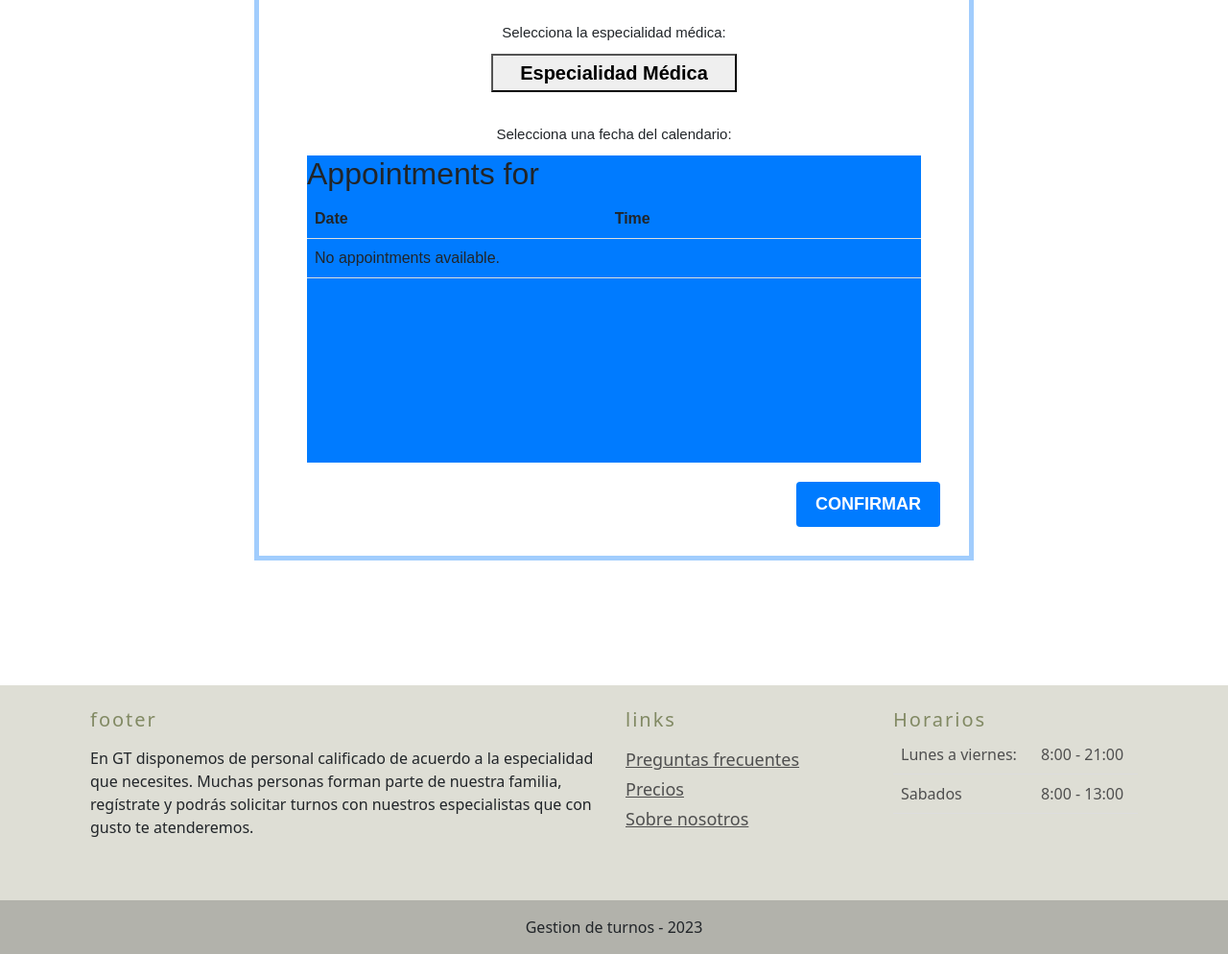
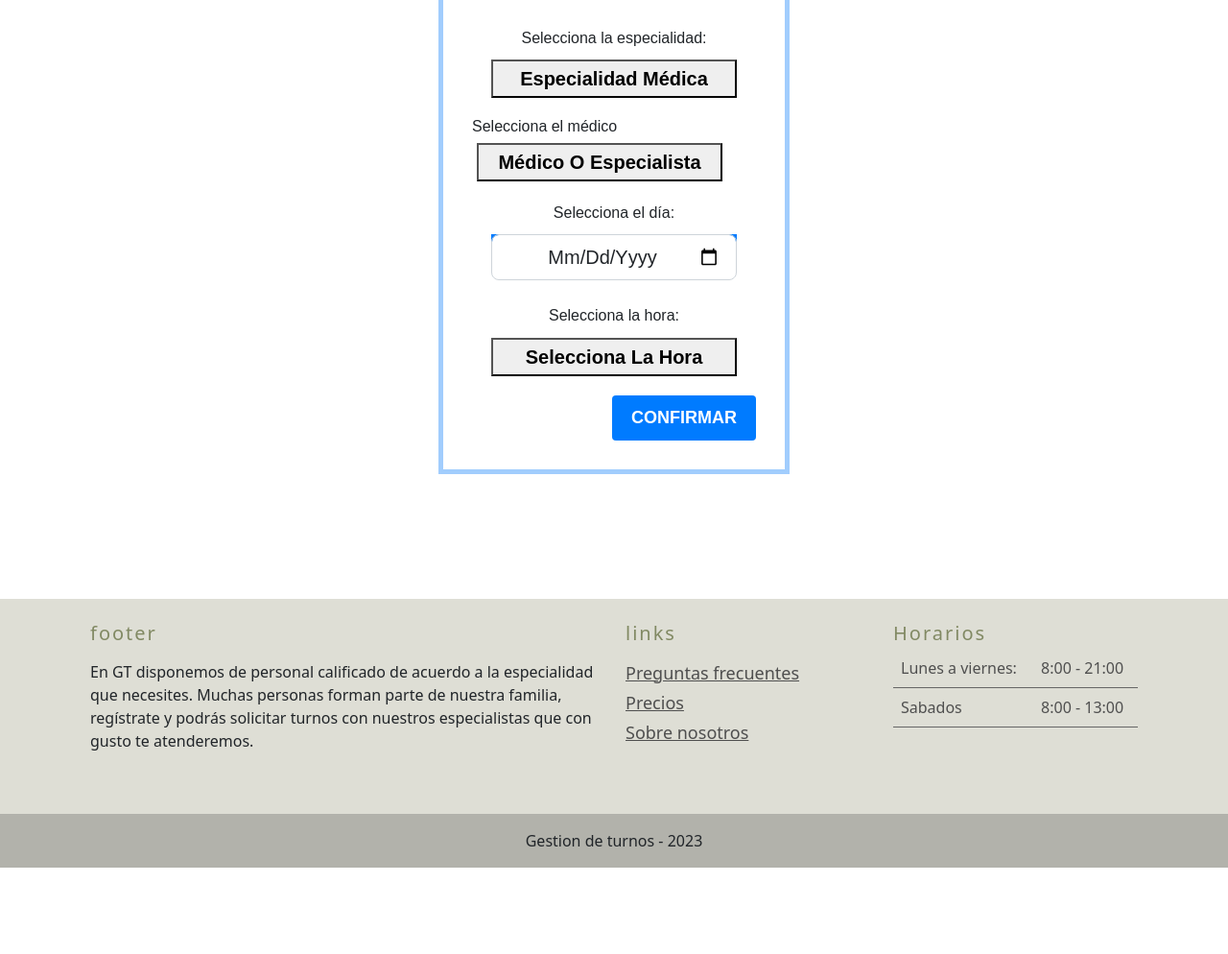
Before and after one commit to ezequielortiz8/dev-gestor-turnos, a Django app: page /especialidad/ in a window 1280 px wide. Shown: the part 264-1258 px from the top of the page at 96% size. After the commit the page ends 1168 px from the top, so only its background shows below. Run offline with Django 4.2, Linux system fonts and the light colour scheme; data that the repository does not hold is empty; parts of the project's set-up code (start-up, migrations or seed data) failed here and were passed over; some libraries are stand-ins or nearby versions; some web fonts are replaced.

Commit message:
Modificado archivos para Calendario y Turnos
Se modificaron ambos archivos para ajustar el calendario para que se muestre como un campo donde puedas ingresar la fecha o del mismo calendario seleccionar el día que se necesite.

```diff
--- a/proyectos/URL_DISTPACHER/turnos/templates/base.html
+++ b/proyectos/URL_DISTPACHER/turnos/templates/base.html
@@ -9,7 +9,8 @@
     <link rel="stylesheet" href="/static/reg_usuario_style.css">
     <link rel="stylesheet" href="/static/estilo_inicio.css">
     <link href='https://unpkg.com/boxicons@2.1.4/css/boxicons.min.css' rel='stylesheet'>
-
+    <!-- Esto se usa para el calendario -->
+    <link href="https://cdn.jsdelivr.net/npm/bootstrap@5.2.0/dist/css/bootstrap.min.css" rel="stylesheet" integrity="sha384-gH2yIJqKdNHPEq0n4Mqa/HGKIhSkIHeL5AyhkYV8i59U5AR6csBvApHHNl/vI1Bx" crossorigin="Anonymous"/>
     <title>Turnos</title>
 </head>
 <body>
@@ -97,5 +98,7 @@
         </div>
 
       </footer>
+      <!-- Esto se usa para el calendario -->
+      <script src="https://cdn.jsdelivr.net/npm/bootstrap@5.2.0/dist/js/bootstrap.bundle.min.js" integrity="sha384-A3rJD856KowSb7dwlZdYEkO39Gagi7vIsF0jrRAoQmDKKtQBHUuLZ9AsSv4jD4Xa" crossorigin="Anonymous"></script>
 </body>
 </html>
--- a/proyectos/URL_DISTPACHER/turnos/templates/turnos.html
+++ b/proyectos/URL_DISTPACHER/turnos/templates/turnos.html
@@ -1,16 +1,71 @@
 {% extends 'base.html'%}
     {% block contenido %}
     <section class="buscador">
+
       <div class="vista_paciente">
         <div class="usuario">
             <h3>{{ username }}</h3> <!--PACIENTE - esto deberia cambiar segun el log in-->
             <h4>DNI: {{ dni }}</h4>     <!--esto deberia cambiar segun el log in-->
         </div>
+
+        {% comment %} Comienzo de especialidad {% endcomment %}
         <div class="especialidad">
-            <h6>Selecciona la especialidad médica:</h6>
+          <h6>Selecciona la especialidad:</h6>
           <div class="lista">
             <div class="dropdown">
               <button class="dropbtn">especialidad médica</button>
+              <div class="dropdown-content">
+                {% for especialidad in especialidades %}
+                <a href="#">{{ especialidad }}</a>
+                {% endfor %}
+              </div>
+            </div>
+          </div>
+        </div>
+        {% comment %} Fin de especialidad {% endcomment %}
+
+        {% comment %} Comienzo de Médico {% endcomment %}
+        <div class="medico">
+          <h6>Selecciona el médico<h6>
+          <div class="lista">
+            <div class="dropdown">
+              <button class="dropbtn">Médico o especialista</button>
+              <div class="dropdown-content">
+                {% for medico in lista_medicos %}
+                <a href="#">{{ medico.nombre }}</a>
+                {% endfor %}
+              </div>
+            </div>
+          </div>
+        </div>
+        {% comment %} Fin de Médico {% endcomment %}
+
+        {% comment %} Comienzo de día {% endcomment %}
+        {% comment %} Comienzo de día {% endcomment %}
+        {% comment %} Comienzo de día {% endcomment %}
+        <div class="especialidad">
+          <h6>Selecciona el día:</h6>
+          <div class="lista">
+            <div class="dropdown">
+              <input type="date" name="txtapa" required min="1920-01-01" class="form-control form-control-lg dropbtn" />
+
+
+            </div>
+          </div>
+        </div>
+        {% comment %} Fin de día {% endcomment %}
+        {% comment %} Fin de día {% endcomment %}
+        {% comment %} Fin de día {% endcomment %}
+
+
+        {% comment %} Comienzo de horario {% endcomment %}
+        {% comment %} Comienzo de horario {% endcomment %}
+        {% comment %} Comienzo de horario {% endcomment %}
+        <div class="especialidad">
+          <h6>Selecciona la hora:</h6>
+          <div class="lista">
+            <div class="dropdown">
+              <button class="dropbtn">Selecciona la hora</button>
               <div class="dropdown-content">
                 {% for pepe in especialidades %}
                 <a href="#">{{ pepe }}</a>
@@ -19,36 +74,10 @@
             </div>
           </div>
         </div>
-        <div class="fechas">
-            <h6>Selecciona una fecha del calendario:</h6>
-            <div class="calendario">
+        {% comment %} Fin de horario {% endcomment %}
+        {% comment %} Fin de horario {% endcomment %}
+        {% comment %} Fin de horario {% endcomment %}
 
-                {% block content %}
-                  <h2>Appointments for {{ especialidad }}</h2>
-                  <table>
-                    <thead>
-                      <tr>
-                        <th>Date</th>
-                        <th>Time</th>
-                      </tr>
-                    </thead>
-                    <tbody>
-                      {% for appointment in appointments %}
-                        <tr>
-                          <td>{{ appointment.date }}</td>
-                          <td>{{ appointment.time }}</td>
-                        </tr>
-                      {% empty %}
-                        <tr>
-                          <td colspan="2">No appointments available.</td>
-                        </tr>
-                      {% endfor %}
-                    </tbody>
-                  </table>
-                {% endblock %}
-
-            </div>
-        </div>
         <div class="confirmar">
         <button class="button" type="submit">CONFIRMAR</button></div>
     </div>
```
Lines whose indentation alone changed are shown as unchanged.
